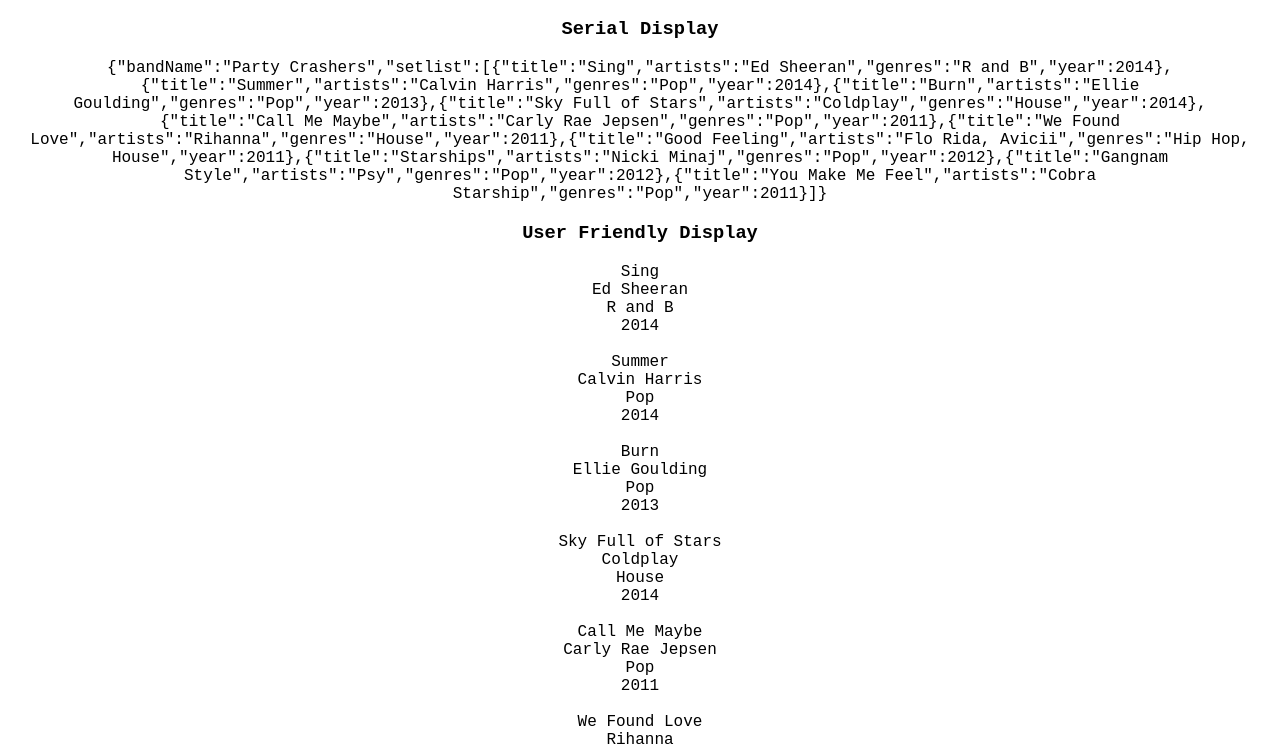
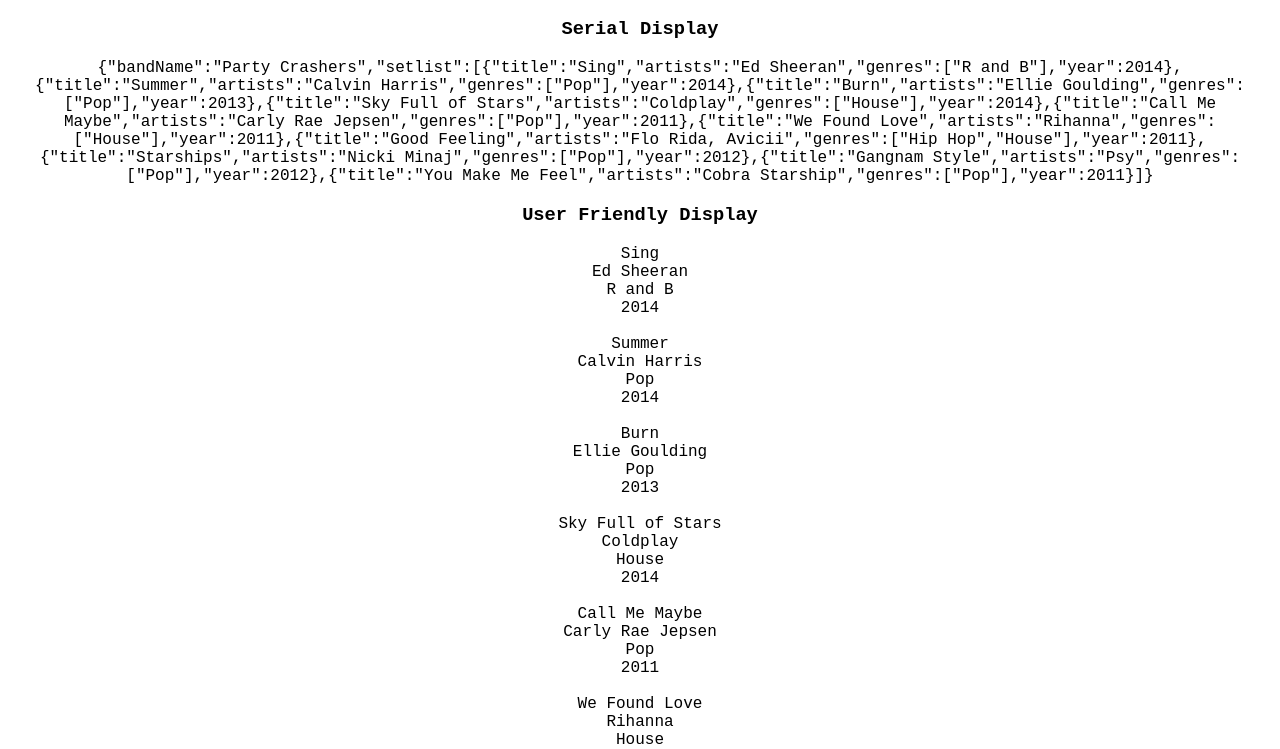
Before and after one commit to wmcleish/CS20_A9, a plain HTML site: page index.html in a window 1280 px wide. Shown: the part 48-797 px from the top of the page. Drawn offline with nearby package versions, Linux system fonts and the light colour scheme.

Commit message:
genres arrays

```diff
--- a/index.html
+++ b/index.html
@@ -21,7 +21,7 @@
                     <option value="R and B">R and B</option>
                     <option value="Pop">Pop</option>
                     <option value="House">House</option>
-                    <option value="Hip Hop, House">Hip Hop, House</option>
+                    <option value="Hip Hop">Hip Hop</option>
                 </select>
                 <input type="button" id="filter" value="Filter">
             </form>
@@ -40,15 +40,16 @@
                 }
                 $("#filter").click(function(){
                     $("#genres").html("");
-                    // $("#genres").append($("#pickgenre").val());
                     if ($("#pickgenre").val() == "none"){
                         for (let i = 0; i < data.setlist.length; i++){
                             $("#genres").append(data.setlist[i]["title"] + "</br>");
                         }
                     } else {
                         for (let i = 0; i < data.setlist.length; i++){
-                            if (data.setlist[i]["genres"] == $("#pickgenre").val()){
-                                $("#genres").append(data.setlist[i]["title"] + "</br>");
+                            for (let j = 0; j < data.setlist[i]["genres"][j].length; j++){
+                                if (data.setlist[i]["genres"][j] == $("#pickgenre").val()){
+                                    $("#genres").append(data.setlist[i]["title"] + "</br>");
+                                }
                             }
                         }
                     }
--- a/song_list.json
+++ b/song_list.json
@@ -4,70 +4,70 @@
         {
             "title" : "Sing",
             "artists" : "Ed Sheeran",
-            "genres" : "R and B",
+            "genres" : ["R and B"],
             "year" : 2014
         },
 
         {
             "title" : "Summer",
             "artists" : "Calvin Harris",
-            "genres" : "Pop",
+            "genres" : ["Pop"],
             "year" : 2014
         },
 
         {
             "title" : "Burn",
             "artists" : "Ellie Goulding",
-            "genres" : "Pop",
+            "genres" : ["Pop"],
             "year" : 2013
         },
 
         {
             "title" : "Sky Full of Stars",
             "artists" : "Coldplay",
-            "genres" : "House",
+            "genres" : ["House"],
             "year" : 2014
         },
 
         {
             "title" : "Call Me Maybe",
             "artists" : "Carly Rae Jepsen",
-            "genres" : "Pop",
+            "genres" : ["Pop"],
             "year" : 2011
         },
 
         {
             "title" : "We Found Love",
             "artists" : "Rihanna",
-            "genres" : "House",
+            "genres" : ["House"],
             "year" : 2011
         },
 
         {
             "title" : "Good Feeling",
             "artists" : "Flo Rida, Avicii",
-            "genres" : "Hip Hop, House",
+            "genres" : ["Hip Hop", "House"],
             "year" : 2011
         },
 
         {
             "title" : "Starships",
             "artists" : "Nicki Minaj",
-            "genres" : "Pop",
+            "genres" : ["Pop"],
             "year" : 2012
         },
 
         {
             "title" : "Gangnam Style",
             "artists" : "Psy",
-            "genres" : "Pop",
+            "genres" : ["Pop"],
             "year" : 2012
         },
 
         {
             "title" : "You Make Me Feel",
             "artists" : "Cobra Starship",
-            "genres" : "Pop",
+            "genres" : ["Pop"],
             "year" : 2011
         }
 
```
